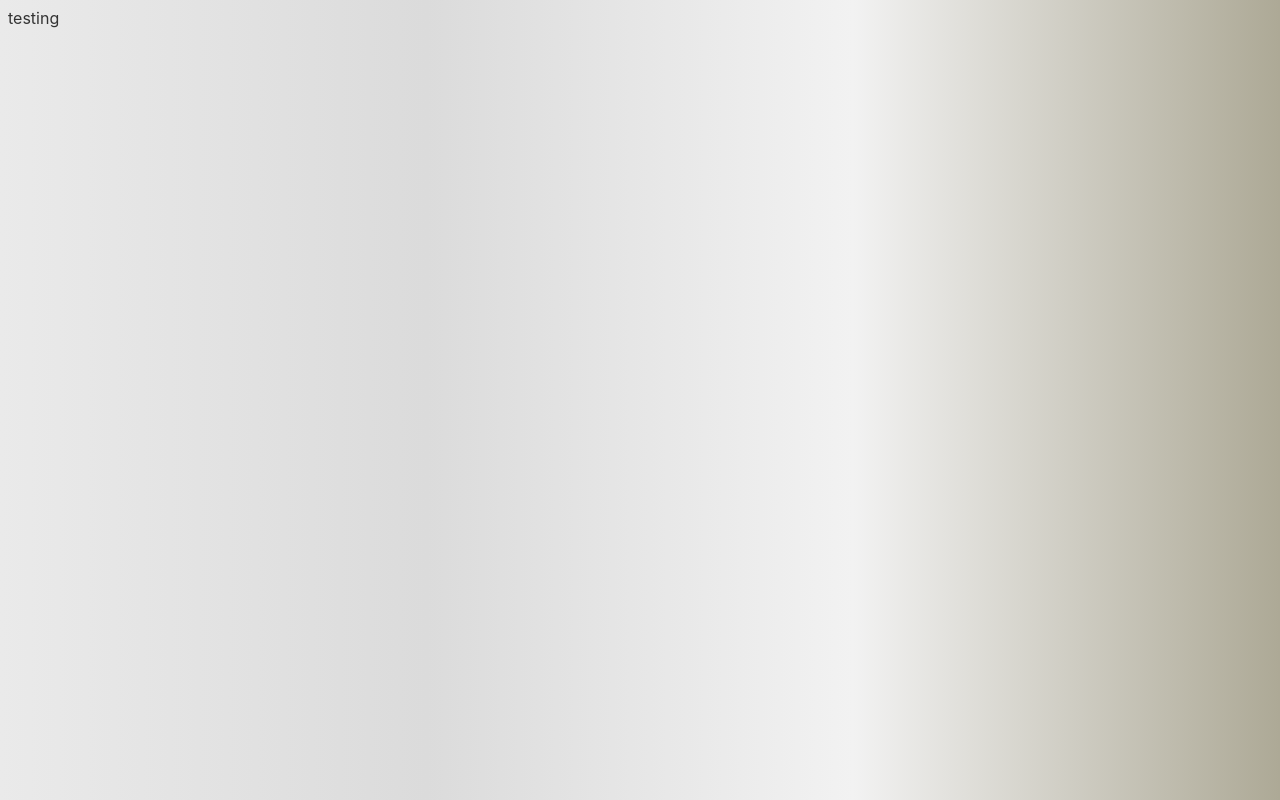
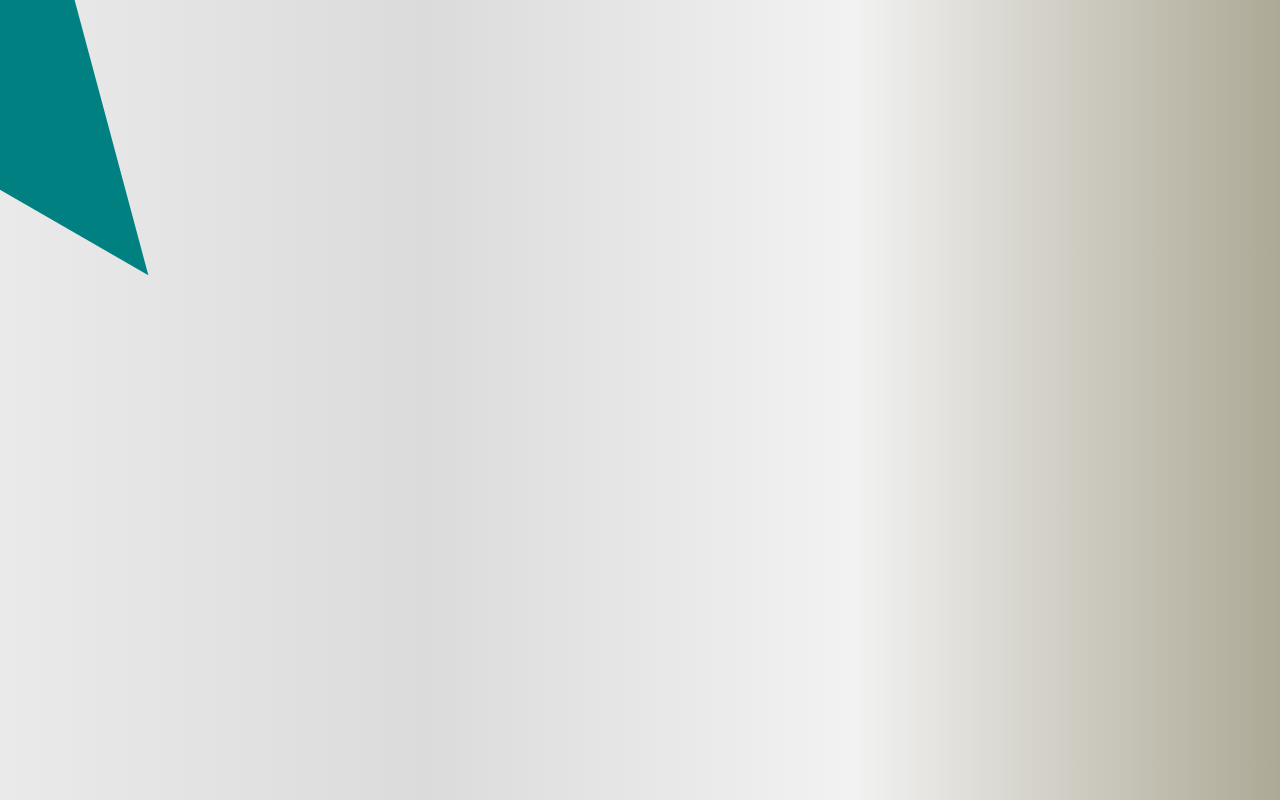
Before and after one commit to hakimihamzan/portfolio-pro, a Svelte app: page / in a window 1280 px wide. Built offline with nearby package versions, Linux system fonts and the light colour scheme.

Commit message:
triangle position changed

```diff
--- a/src/shape/triangle.svelte
+++ b/src/shape/triangle.svelte
@@ -1,5 +1,24 @@
-<script></script>
+<script>
+  function changeColor() {
+    let randomColor = Math.floor(Math.random() * 16777215).toString(16);
+
+    console.log("hi", randomColor);
+  }
+</script>
 
 <main>
-  <div>testing</div>
+  <div on:click={changeColor} class="arrow-down" />
 </main>
+
+<style>
+  .arrow-down {
+    position: absolute;
+    left: -200px;
+    width: 0;
+    height: 0;
+    border-left: 200px solid transparent;
+    border-right: 200px solid transparent;
+    border-top: 200px solid teal;
+    transform: rotate(75deg);
+  }
+</style>
```
